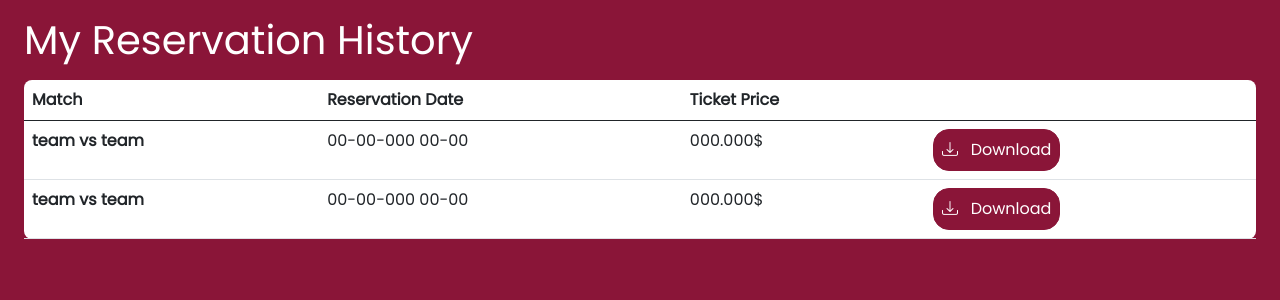
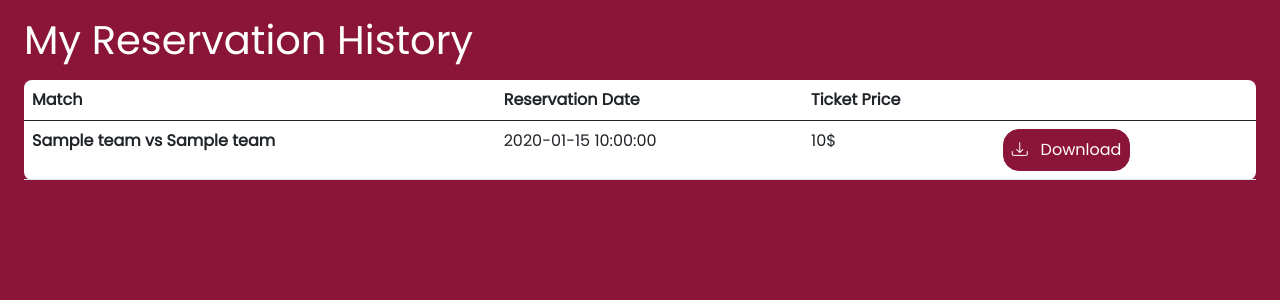
Before and after one commit to omaima222/Gestion-des-Tickets, a PHP site: page /pages/reservation.php in a window 1280 px wide. Shown: the part 64-364 px from the top of the page. Run offline with PHP 8.4, Linux system fonts and the light colour scheme; the visitor is signed in with stand-in values (Sample User, id 1); tables that the repository leaves empty or names only in its code hold one stand-in row (values such as "Sample post"); grey boxes marked "Sample" are stand-in pictures; some libraries are stand-ins or nearby versions.

Commit message:
reservation history backend

```diff
--- a/controller/User_controller.php
+++ b/controller/User_controller.php
@@ -2,6 +2,9 @@
 
 require '../model/Connection.php';
 require '../model/User.php';
+require '../model/Reservation.php';
+
+use App\Classes\Reservation;
 
 use App\Classes\User;
 
@@ -65,6 +68,12 @@ function Delete(){
     $user->delete($_SESSION['userId']);
 }
 
+function DisplayReservations(){
+    $reservation = new Reservation();
+    $reservation->setSpectatorId($_SESSION['userId']);
+    return $reservation->getSpecific();
+}
+
 
 
 ?>
--- a/model/Reservation.php
+++ b/model/Reservation.php
@@ -56,7 +56,10 @@ class Reservation extends Connection
     public function getSpecific(): bool|array
     {
         try {
-            $sql = "SELECT * FROM reservations WHERE spectator_id = :spectator_id";
+            $sql = "SELECT * FROM reservations
+                    INNER JOIN matchs on reservations.match_id=matchs.id
+                    INNER JOIN team   on matchs.team1_id=team.id AND  matchs.team2_id=team.id
+                    WHERE reservations.spectator_id = :spectator_id";
             $stmt = $this->connect()->prepare($sql);
 
             $stmt->bindParam(':spectator_id', $this->spectator_id, PDO::PARAM_INT);
--- a/model/User.php
+++ b/model/User.php
@@ -17,8 +17,6 @@ class User extends Connection
     protected $password;
     protected $image;
     protected $is_admin;
-
-
 
     public function signup(){
 
@@ -79,7 +77,6 @@ class User extends Connection
 
     }
 
-
     public function delete($id){
         $stmt = $this->connect()->prepare("DELETE FROM user WHERE id=?");
         $stmt->execute([$id]);
@@ -103,8 +100,6 @@ class User extends Connection
         header("Location:../index.php");
 
     }
-
-
 }
 
 
--- a/pages/reservation.php
+++ b/pages/reservation.php
@@ -19,18 +19,16 @@
                 </tr>
             </thead>
             <tbody>
-                <tr>
-                    <th scope="row">team vs team</th>
-                    <td>00-00-000 00-00</td>
-                    <td>000.000$</td>
+                <?php
+                    $rsrvs=DisplayReservations();
+                    foreach($rsrvs as $rsrv){ ?>
+                    <tr>
+                    <th scope="row"><?=$rsrv['name'];?> vs <?=$rsrv['name'];?></th>
+                    <td><?=$rsrv['reservation_date'];?></td>
+                    <td><?=$rsrv['ticket_price'];?>$</td>
                     <td><button class="buttonDownload p-2"><i class="bi bi-download"></i> &nbsp Download</button></td>
-                </tr>
-                <tr>
-                    <th scope="row">team vs team</th>
-                    <td>00-00-000 00-00</td>
-                    <td>000.000$</td>
-                    <td><button class="buttonDownload p-2"><i class="bi bi-download"></i> &nbsp Download</button></td>
-                </tr>
+                    </tr>
+                <?php  }?>
             </tbody>
         </table>
     </div>
```
Also changed, not shown: assets/images/users pfp/662162.png (added), pages/profile.php (line endings or trailing spaces).
